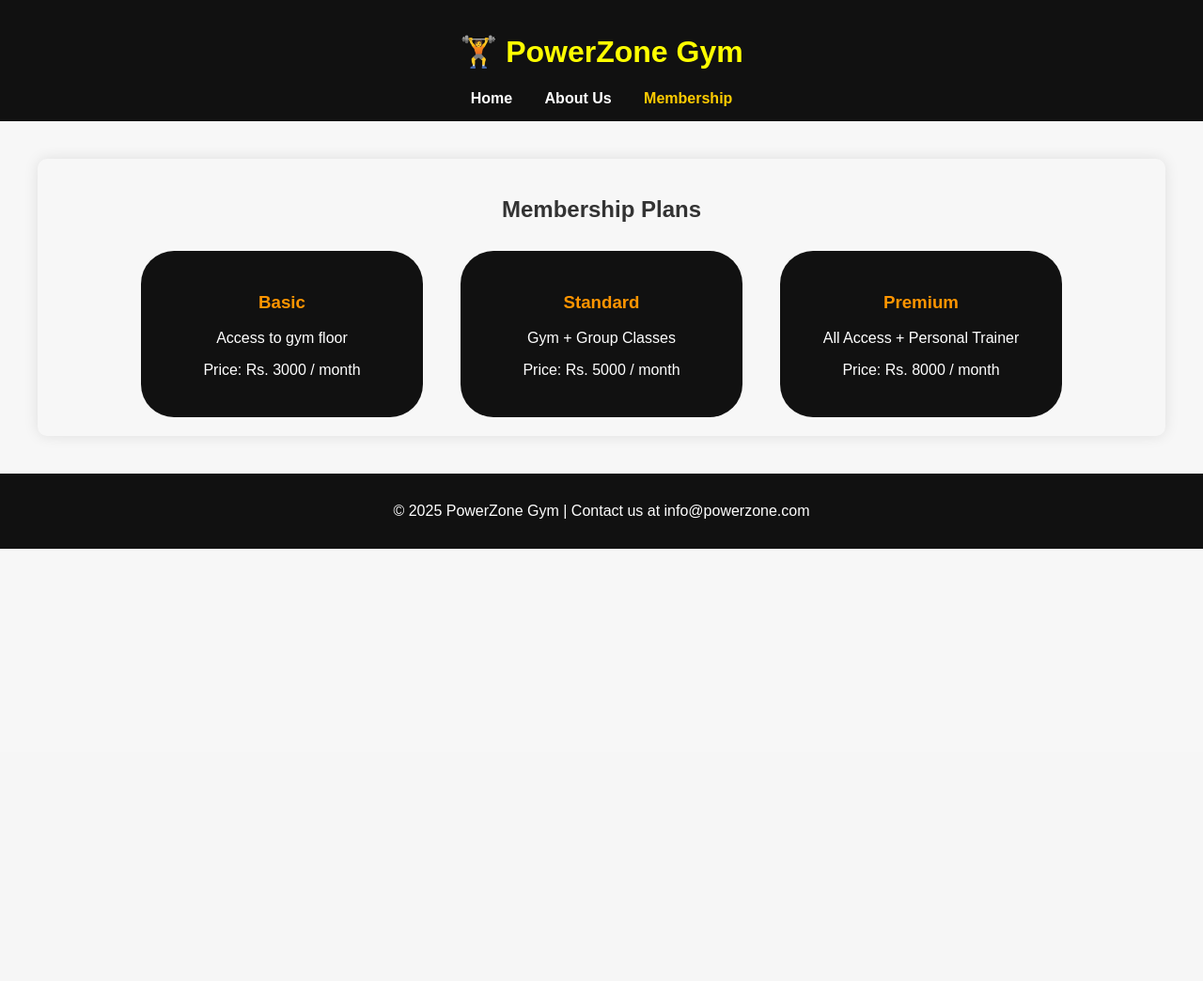
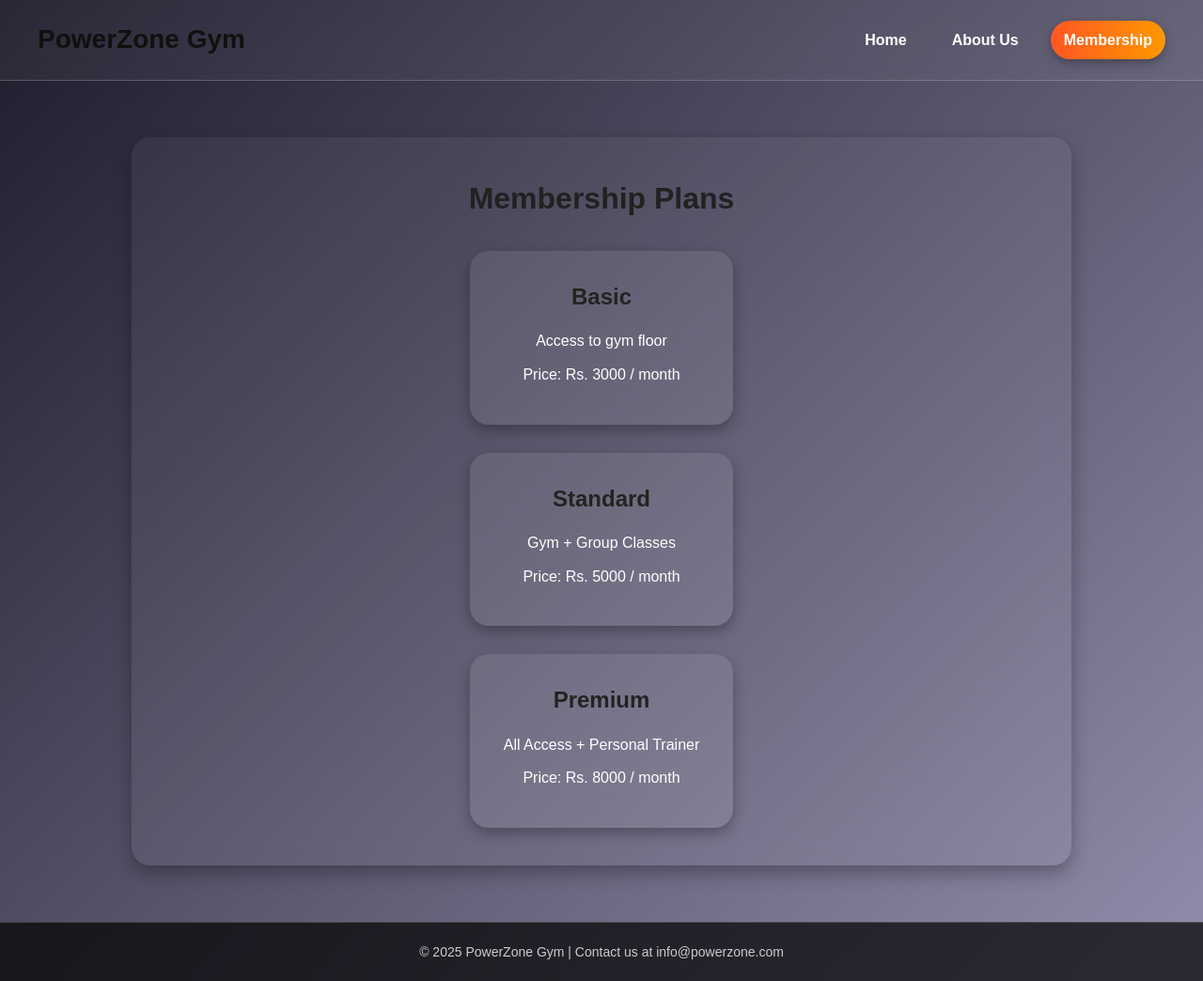
Before and after one commit to malikarhamabbas000-cyber/powerzone-gym-flask, a Python web app: template TEMPLATES/membership.html in a window 1280 px wide. Shown: the whole page at 94% size. Before the commit the page ends 584 px from the top, so only its background shows below. Run offline with Jinja, Linux system fonts and the light colour scheme; the template is opened without the code that fills it, so the values that code supplies are empty.

Commit message:
Updated CSS and templates

```diff
--- a/TEMPLATES/membership.html
+++ b/TEMPLATES/membership.html
@@ -4,15 +4,15 @@
     <meta charset="UTF-8">
     <meta name="viewport" content="width=device-width, initial-scale=1.0">
     <title>Membership - PowerZone Gym</title>
-    <link rel="stylesheet" href="style.css">
+    <link rel="stylesheet" href="{{ url_for('static', filename='style.css') }}">
 </head>
 <body>
     <header>
-        <h1>🏋️ PowerZone Gym</h1>
+        <h1>PowerZone Gym</h1>
         <nav>
-            <a href="index.html">Home</a>
-            <a href="about.html">About Us</a>
-            <a href="membership.html" class="active">Membership</a>
+            <a href="{{ url_for('home') }}">Home</a>
+            <a href="{{ url_for('about') }}">About Us</a>
+            <a href="{{ url_for('membership') }}" class="active">Membership</a>
         </nav>
     </header>
 
--- /dev/null
+++ b/static/style.css
@@ -0,0 +1,199 @@
+/* Reset and base styles */
+* {
+    margin: 0;
+    padding: 0;
+    box-sizing: border-box;
+}
+
+body {
+    font-family: 'Poppins', sans-serif;
+    background: linear-gradient(135deg, #1f1c2c, #928dab);
+    color: #fff;
+    line-height: 1.6;
+}
+
+/* Header and Navigation */
+header {
+    backdrop-filter: blur(10px);
+    background: rgba(255, 255, 255, 0.05);
+    padding: 20px 40px;
+    display: flex;
+    justify-content: space-between;
+    align-items: center;
+    border-bottom: 1px solid rgba(255, 255, 255, 0.2);
+}
+
+header h1 {
+    font-size: 28px;
+    font-weight: bold;
+    color: #111010;
+}
+
+nav {
+    display: flex;
+    gap: 20px;
+}
+
+nav a {
+    color: #fff;
+    text-decoration: none;
+    font-weight: 600;
+    padding: 8px 14px;
+    border-radius: 30px;
+    transition: all 0.3s ease;
+}
+
+nav a:hover,
+nav a.active {
+    background: linear-gradient(90deg, #ff5722, #ff9800);
+    color: #fff;
+    box-shadow: 0 4px 12px rgba(0, 0, 0, 0.3);
+}
+
+/* Hero Section */
+.hero {
+    text-align: center;
+    padding: 120px 20px;
+    background: url('https://images.unsplash.com/photo-1599058917212-d750089bc03b?ixlib=rb-4.0.3&auto=format&fit=crop&w=1500&q=80') no-repeat center center/cover;
+    position: relative;
+}
+
+.hero::after {
+    content: "";
+    position: absolute;
+    top: 0;
+    left: 0;
+    width: 100%;
+    height: 100%;
+    background: rgba(0, 0, 0, 0.6);
+}
+
+.hero h2,
+.hero p,
+.hero .btn {
+    position: relative;
+    z-index: 1;
+}
+
+.hero h2 {
+    font-size: 48px;
+    margin-bottom: 15px;
+    color: #ff8000;
+    text-shadow: 2px 2px 8px rgba(0, 0, 0, 0.8);
+}
+
+.hero p {
+    font-size: 20px;
+    margin-bottom: 25px;
+}
+
+.hero .btn {
+    background: linear-gradient(90deg, #ff5722, #ff9800);
+    color: #fff;
+    padding: 14px 32px;
+    text-decoration: none;
+    font-weight: bold;
+    border-radius: 30px;
+    transition: transform 0.3s, box-shadow 0.3s;
+}
+
+.hero .btn:hover {
+    transform: scale(1.1);
+    box-shadow: 0 6px 16px rgba(0, 0, 0, 0.4);
+}
+
+/* Content Section */
+.content {
+    max-width: 1000px;
+    margin: 60px auto;
+    padding: 40px;
+    background: rgba(255, 255, 255, 0.05);
+    border-radius: 20px;
+    backdrop-filter: blur(12px);
+    box-shadow: 0 8px 20px rgba(0, 0, 0, 0.3);
+}
+
+.content h2 {
+    text-align: center;
+    font-size: 32px;
+    margin-bottom: 20px;
+    color: #212121;
+}
+
+.content ul {
+    list-style: none;
+    padding: 0;
+}
+
+.content li {
+    font-size: 18px;
+    margin-bottom: 12px;
+    padding: 10px;
+    border-left: 4px solid #ff5722;
+    background: rgba(255, 255, 255, 0.05);
+    border-radius: 6px;
+}
+
+/* Membership Plans */
+.plans {
+    display: flex;
+    justify-content: center;
+    flex-wrap: wrap;
+    gap: 30px;
+    margin-top: 30px;
+}
+
+.plan {
+    background: rgba(255, 255, 255, 0.08);
+    border-radius: 20px;
+    padding: 30px;
+    width: 280px;
+    text-align: center;
+    box-shadow: 0 6px 16px rgba(0, 0, 0, 0.3);
+    transition: transform 0.3s, box-shadow 0.3s;
+}
+
+.plan:hover {
+    transform: translateY(-10px);
+    box-shadow: 0 12px 24px rgba(0, 0, 0, 0.5);
+}
+
+.plan h3 {
+    color: #232322;
+    margin-bottom: 15px;
+    font-size: 24px;
+}
+
+.plan p {
+    margin: 10px 0;
+    font-size: 16px;
+}
+
+/* Footer */
+footer {
+    background: rgba(0, 0, 0, 0.7);
+    color: #ccc;
+    text-align: center;
+    padding: 20px;
+    font-size: 14px;
+    margin-top: 60px;
+    border-top: 1px solid rgba(255, 255, 255, 0.2);
+}
+
+/* Responsive Design */
+@media (max-width: 768px) {
+    nav {
+        flex-direction: column;
+        gap: 10px;
+        margin-top: 10px;
+    }
+}
+.hero h2 {
+    font-size: 32px;
+}
+
+.plans {
+    flex-direction: column;
+    align-items: center;
+
+}
--- a/style.css
+++ /dev/null
@@ -1,143 +0,0 @@
-/* === Global === */
-body {
-    margin: 0;
-    font-family: 'Poppins', sans-serif;
-    background-color: #f7f7f7;
-    color: #333;
-}
-
-/* === Header === */
-header {
-    background: #111;
-    color: #fff;
-    text-align: center;
-    padding: 15px 0;
-}
-
-nav a {
-    color: white;
-    margin: 0 15px;
-    text-decoration: none;
-    font-weight: bold;
-}
-
-nav a:hover, .active {
-    color: #ffcc00;
-}
-
-/* === Hero Section === */
-.hero {
-    background: url('https://images.unsplash.com/photo-1571019613454-1cb2f99b2d8b?auto=format&fit=crop&w=1500&q=80') no-repeat center center/cover;
-    color: rgb(0, 0, 0);
-    text-align: center;
-    padding: 120px 20px;
-}
-
-.hero-text {
-    background: rgba(0, 0, 0, 0.5);
-    font-family: 'Poppins', sans-serif;
-    display: inline-block;
-    padding: 30px;
-    border-radius: 10px;
-}
-
-.btn {
-    display: inline-block;
-    font-family: poppins, sans-serif;
-    background-color: #ffcc00;
-    color: #111;
-    padding: 10px 20px;
-    border-radius: 20px;
-    text-decoration: none;
-    font-weight: bold;
-}
-
-.btn:hover {
-    background-color: #ffaa00;
-}
-
-/* === Features === */
-.features {
-    text-align: center;
-    padding: 50px 20px;
-}
-
-.cards {
-    display: flex;
-    justify-content: center;
-    flex-wrap: wrap;
-    gap: 20px;
-    margin-top: 30px;
-}
-
-.card {
-    background: #111;
-    color: white;
-    padding: 20px;
-    width: 250px;
-    border-radius: 10px;
-    transition: 0.3s;
-}
-
-.card:hover {
-    background: #eeedea;
-    color: #111;
-}
-
-/* === Content Pages === */
-.content {
-    text-align: center;
-    background: white(255, 255, 255);
-    margin: 40px;
-    padding: 20px;
-    border-radius: 10px;
-    box-shadow: 0 0 15px rgba(0, 0, 0, 0.1);
-}
-
-.content ul {
-    text-align: left;
-    display: inline-block;
-}
-
-/* === Membership Plans === */
-.plans {
-    display: flex;
-    justify-content: center;
-    gap: 40px;
-    flex-wrap: wrap;
-    margin-top: 30px;
-}
-
-.plan {
-    background: #111;
-    color: white;
-    padding: 25px;
-    width: 250px;
-    border-radius: 35px;
-}
-.plan:hover{
-    color: #a9a9a9;
-}
-
-.plan h3 {
-    color: #ff9500;
-}
-.plan h3:hover{
-    color: #fbde69;
-}
-.price {
-    font-size: 18px;
-    color: #ffcc00;
-    font-weight: bold;
-    font-family: 'Poppins', sans-serif;
-}
-/* === Footer === */
-footer {
-    background: #111;
-    color: white;
-    text-align: center;
-    padding: 15px 0;
-}
-header h1{
-    color: yellow;
-}
```
Also changed, not shown: APP.PY (+18 -0 lines), TEMPLATES/about.html (+5 -5 lines), TEMPLATES/home.html (+6 -6 lines).
